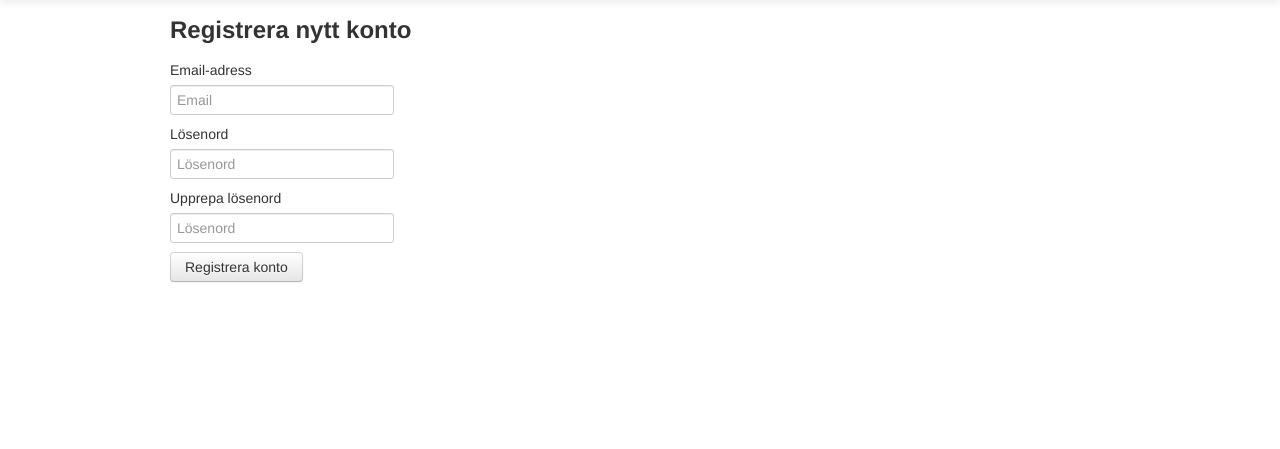
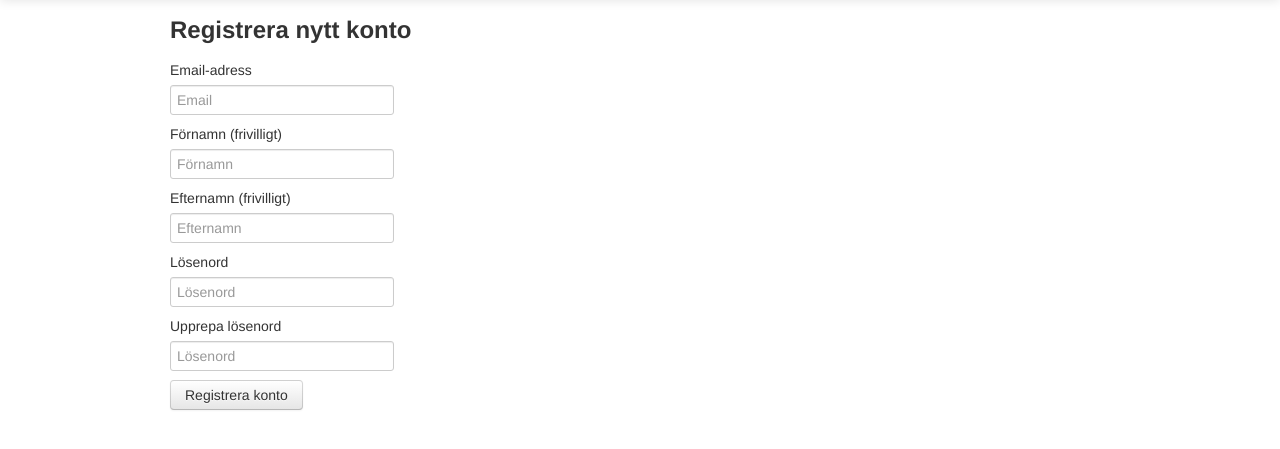
Before and after one commit to jsvensson/ci-golf, a CodeIgniter app: page /golf/user/join in a window 1280 px wide. Shown: the part 40-489 px from the top of the page. Run offline with CodeIgniter, Linux system fonts and the light colour scheme.

Commit message:
First/lastname in user/join

```diff
--- a/application/language/swedish/form_lang.php
+++ b/application/language/swedish/form_lang.php
@@ -3,13 +3,20 @@
 // Email/password/repeat password fields
 $lang['form_label_email']           = 'Email-adress';
 $lang['form_placeholder_email']     = 'Email';
+
+$lang['form_label_firstname']       = 'Förnamn (frivilligt)';
+$lang['form_label_lastname']        = 'Efternamn (frivilligt)';
+$lang['form_placeholder_firstname'] = 'Förnamn';
+$lang['form_placeholder_lastname']  = 'Efternamn';
+
+
 $lang['form_label_password']        = 'Lösenord';
 $lang['form_label_password_repeat'] = 'Upprepa lösenord';
 $lang['form_placeholder_password']  = 'Lösenord';
 
 // "Email not unique" validation error on /join page
-$lang['form_is_unique'] = 'Email-addressen är redan en registrerad användare.';
-$lang['form_password_matches'] = 'Lösenorden matchar inte varandra.';
+$lang['form_is_unique']             = 'Email-addressen är redan en registrerad användare.';
+$lang['form_password_matches']      = 'Lösenorden matchar inte varandra.';
 
 
 // Submit button on register page
--- a/application/views/user/join.php
+++ b/application/views/user/join.php
@@ -6,6 +6,12 @@
 
 <label for="username"><?= $this->lang->line('form_label_email') ?></label>
 <input type="text" name="username" placeholder="<?= $this->lang->line('form_placeholder_email') ?>" value="<?= set_value('username'); ?>">
+
+<label for="firstname"><?= $this->lang->line('form_label_firstname') ?></label>
+<input type="text" name="firstname" placeholder="<?= $this->lang->line('form_placeholder_firstname') ?>" value="<?= set_value('firstname'); ?>">
+
+<label for="lastname"><?= $this->lang->line('form_label_lastname') ?></label>
+<input type="text" name="lastname" placeholder="<?= $this->lang->line('form_placeholder_lastname') ?>" value="<?= set_value('lastname'); ?>">
 
 <label for="password"><?= $this->lang->line('form_label_password') ?></label>
 <input type="password" name="password" placeholder="<?= $this->lang->line('form_placeholder_password') ?>" value="<?= set_value('password'); ?>">
```
